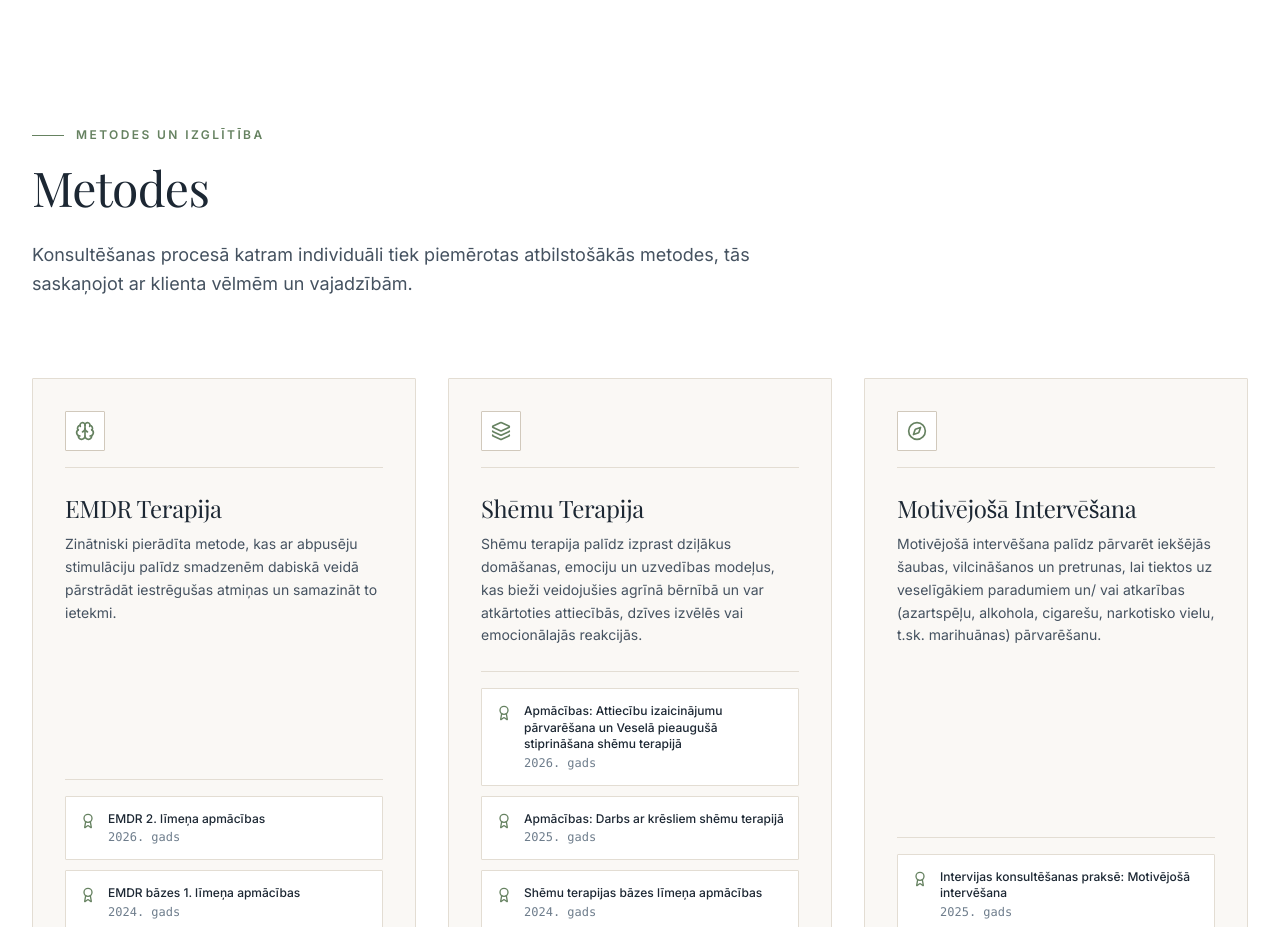
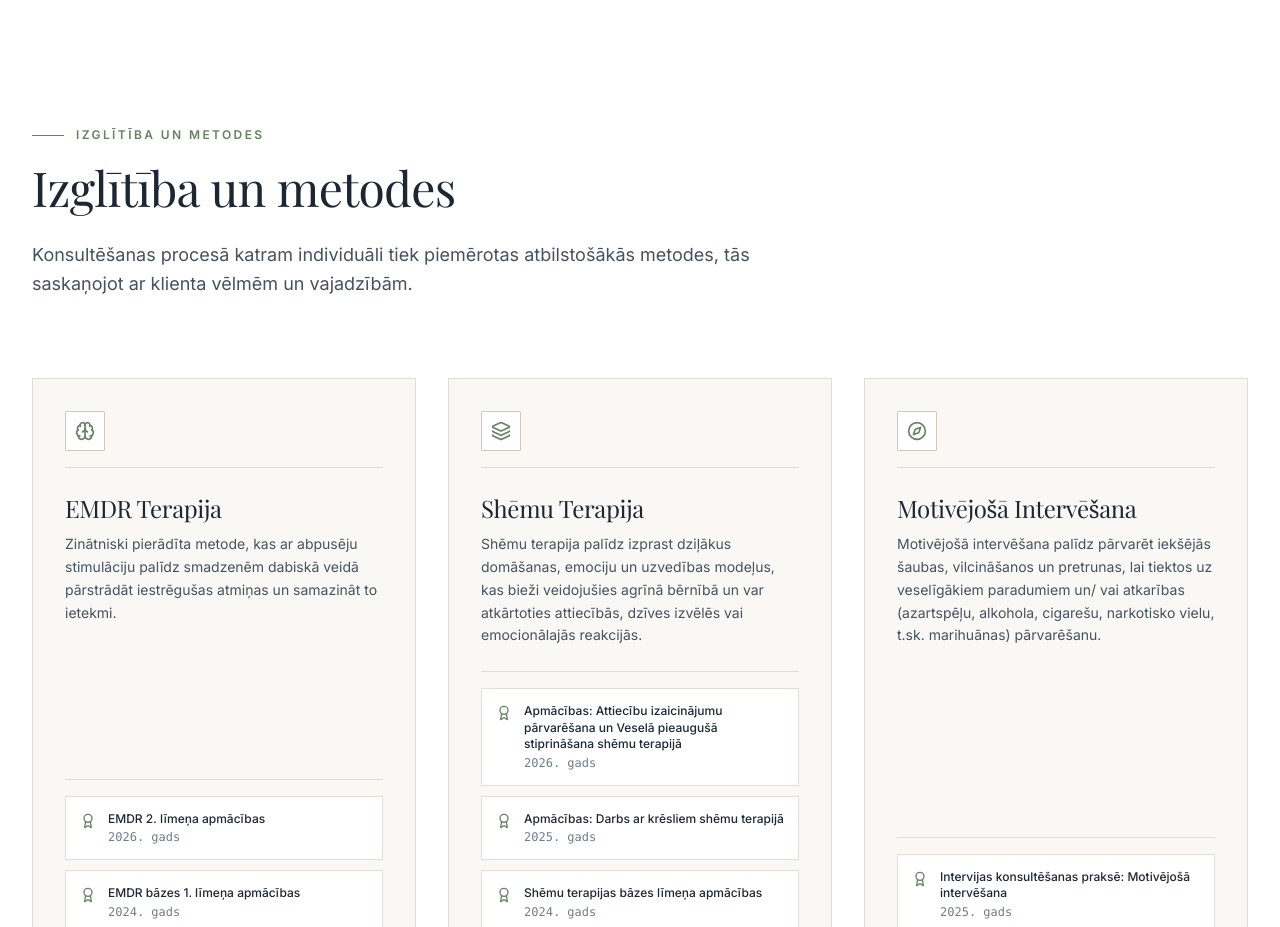
Before and after one commit to katrinaroa11y/mana-lapa-3, a React (Vite) app: page / in a window 1280 px wide. Shown: the part 4680-5607 px from the top of the page. Built offline with nearby package versions, Linux system fonts and the light colour scheme; a web font is replaced by a local one.

Commit message:
Update ApproachSection.tsx

```diff
--- a/src/components/ApproachSection.tsx
+++ b/src/components/ApproachSection.tsx
@@ -43,11 +43,11 @@ export const ApproachSection: React.FC = () => {
             <div className="flex items-center space-x-3 mb-4">
               <span className="w-8 h-px bg-[#668261]" />
               <span className="text-xs font-semibold uppercase tracking-[0.2em] text-[#668261]">
-                Metodes un izglītība
+                Izglītība un metodes
               </span>
             </div>
             <h2 className="font-serif text-3xl sm:text-4xl lg:text-5xl text-[#1C2733] font-normal leading-[1.18] mb-6">
-              Metodes
+              Izglītība un metodes
             </h2>
             <p className="text-base sm:text-lg text-[#455260] leading-relaxed">
               Konsultēšanas procesā katram individuāli tiek piemērotas atbilstošākās metodes, tās saskaņojot ar klienta vēlmēm un vajadzībām.
```
